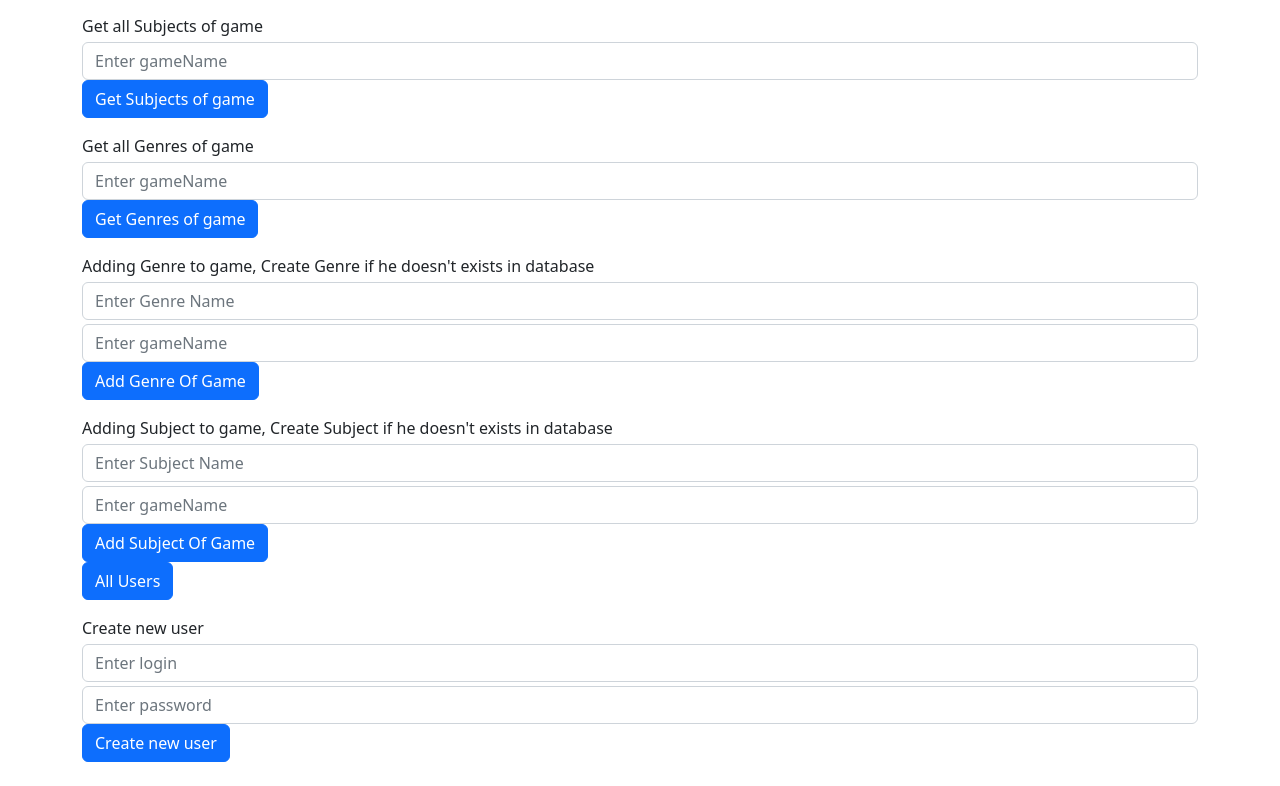
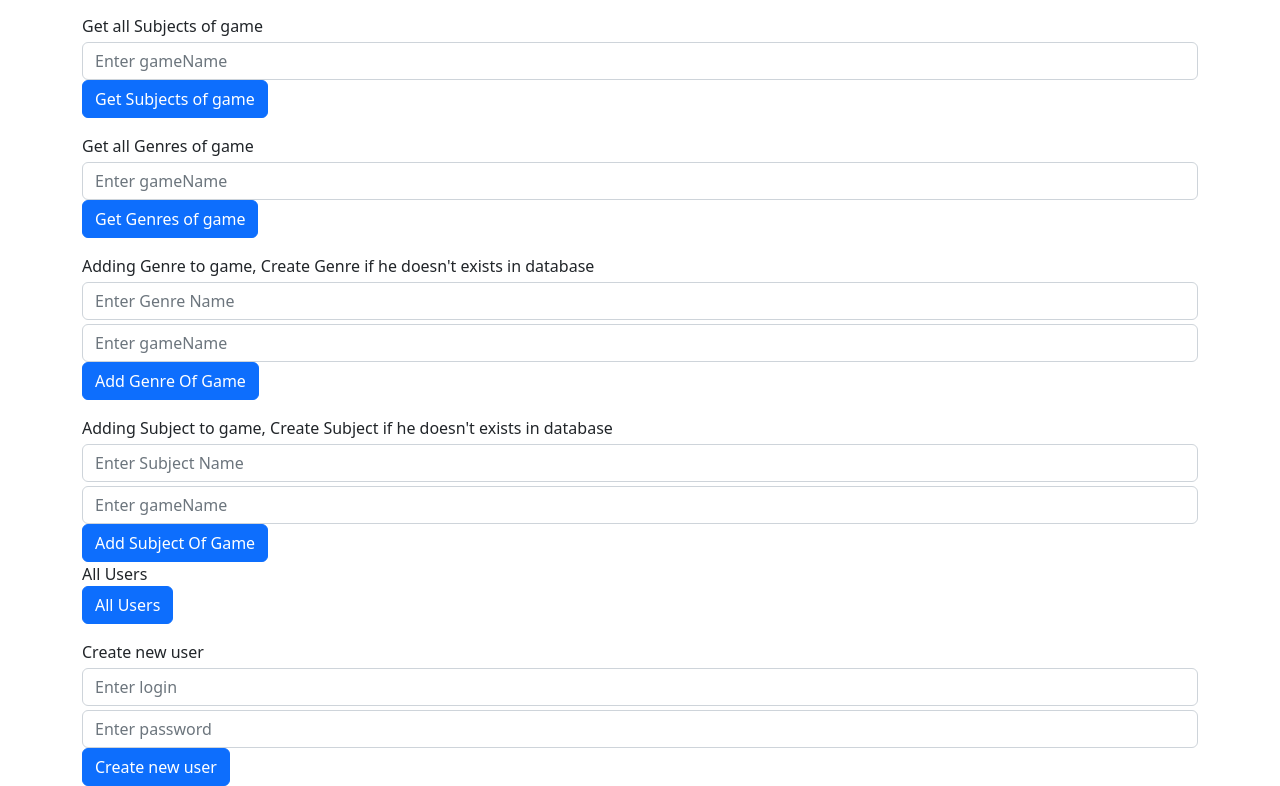
Before and after one commit to Dodzik/cloudfront, a React (Create React App) app: page / in a window 1280 px wide. Shown: the part 1134-1920 px from the top of the page. Before the commit the page ends 1896 px from the top, so only its background shows below. Built offline with nearby package versions, Linux system fonts and the light colour scheme.

Commit message:
adding all users label

```diff
--- a/src/App.js
+++ b/src/App.js
@@ -8,10 +8,8 @@ async function queryForMyGames(request) {
     headers: {
       'Content-Type': 'application/json'
     },
-    // body: JSON.stringify(request)
   })
       .then(data => data.json())
-  // console.log(data)
 }
 
 async function queryForRatingsOfGame(request) {
@@ -24,8 +22,6 @@ async function queryForRatingsOfGame(request) {
         body: JSON.stringify(request)
     })
         .then(data => data.json())
-    // console.log(data)
-
 }
 
 async function queryForAverageRatingsOfGame(request) {
@@ -38,8 +34,6 @@ async function queryForAverageRatingsOfGame(request) {
         body: JSON.stringify(request)
     })
         .then(data => data.json())
-    // console.log(data)
-
 }
 async function queryForCreateNewGame(request) {
     console.log(request)
@@ -51,8 +45,6 @@ async function queryForCreateNewGame(request) {
         body: JSON.stringify(request)
     })
         .then(data => data.json())
-    // console.log(data)
-
 }
 async function queryForRatingGame(request) {
     console.log(request)
@@ -64,8 +56,6 @@ async function queryForRatingGame(request) {
         body: JSON.stringify(request)
     })
         .then(data => data.json())
-    // console.log(data)
-
 }
 async function queryFor5BestGames() {
     return  fetch('https://cloudproject-production.up.railway.app/api/topfivegames', {
@@ -75,8 +65,6 @@ async function queryFor5BestGames() {
         },
     })
         .then(data => data.json())
-    // console.log(data)
-
 }
 async function queryGetTitleContains(request) {
     console.log(request)
@@ -88,8 +76,6 @@ async function queryGetTitleContains(request) {
         body: JSON.stringify(request)
     })
         .then(data => data.json())
-    // console.log(data)
-
 }
 
 async function queryAddingAuthorOfGame(request) {
@@ -102,8 +88,6 @@ async function queryAddingAuthorOfGame(request) {
         body: JSON.stringify(request)
     })
         .then(data => data.json())
-    // console.log(data)
-
 }
 async function queryGetAuthorsOfGame(request) {
     console.log(request)
@@ -148,7 +132,6 @@ async function queryAddGenreToGame(request) {
         body: JSON.stringify(request)
     })
         .then(data => data.json())
-    // console.log(data)
 
 }
 async function queryAddSubjectToGame(request) {
@@ -161,7 +144,6 @@ async function queryAddSubjectToGame(request) {
         body: JSON.stringify(request)
     })
         .then(data => data.json())
-    // console.log(data)
 
 }
 async function queryGetSubjectsOfGame(request) {
@@ -174,7 +156,6 @@ async function queryGetSubjectsOfGame(request) {
         body: JSON.stringify(request)
     })
         .then(data => data.json())
-    // console.log(data)
 
 }
 async function queryGetGenresOfGame(request) {
@@ -187,7 +168,6 @@ async function queryGetGenresOfGame(request) {
         body: JSON.stringify(request)
     })
         .then(data => data.json())
-    // console.log(data)
 
 }
 
@@ -668,6 +648,9 @@ function App() {
                         </Button>
                     </Form.Group>
                 </Form>
+                <div>
+                All Users
+                </div>
                 <Button
                     onClick={getAllUsersClickHandle}
                 >
```
